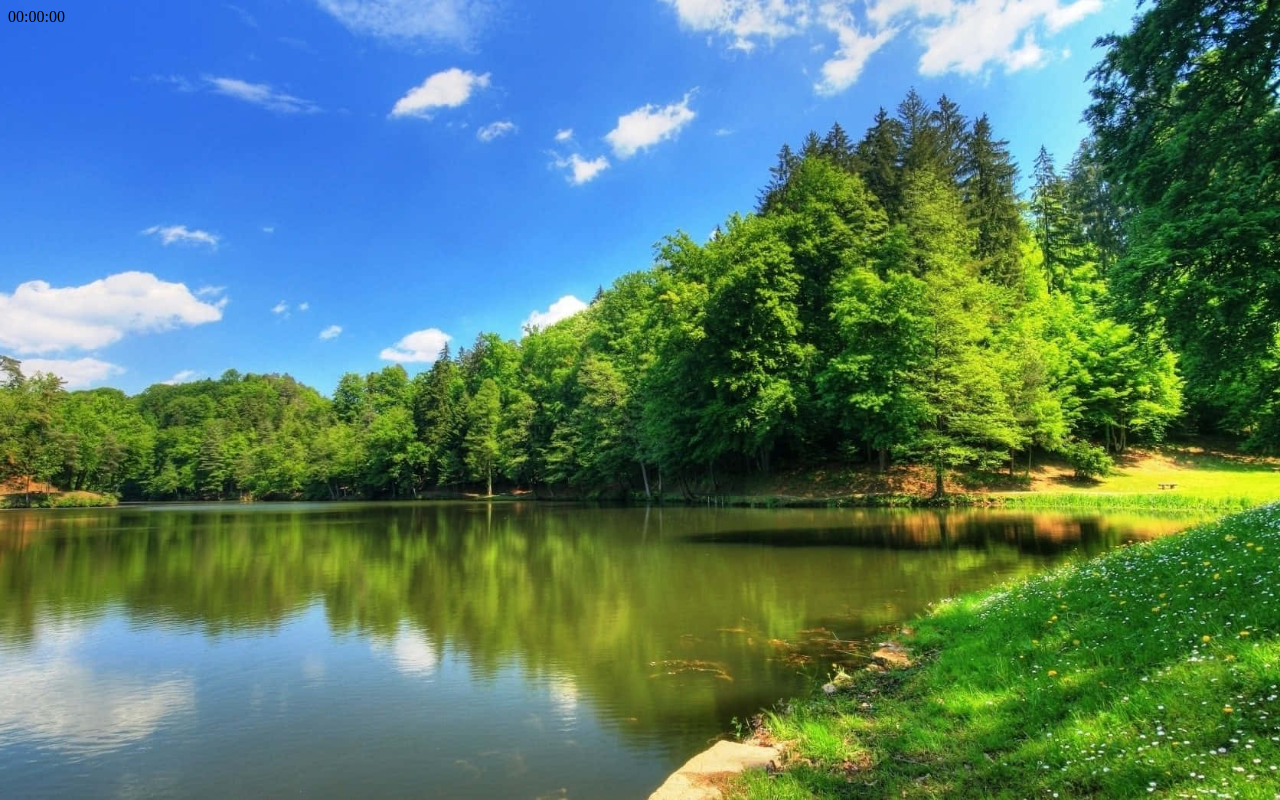
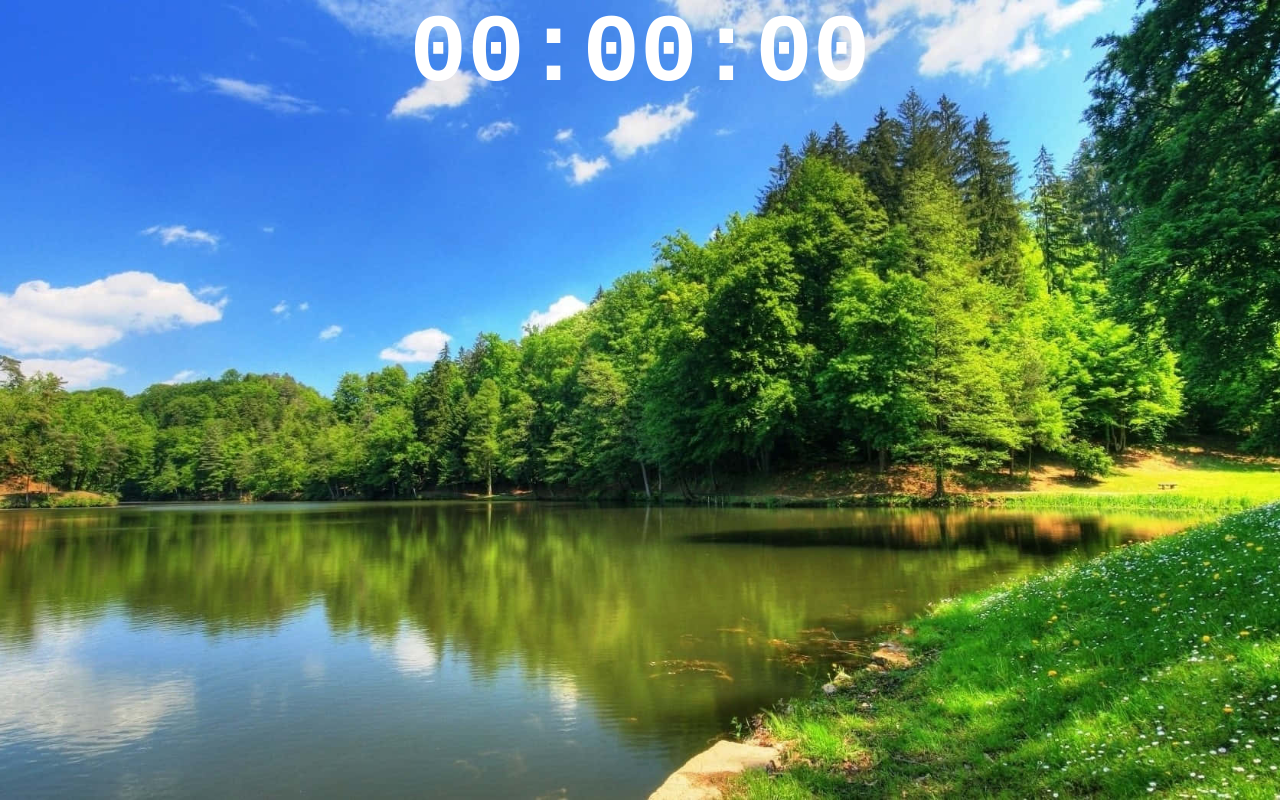
Before and after one commit to AhmadRabie1/Digital-Clock-App, a React (Vite) app in the folder my-react/: page / in a window 1280 px wide. Built offline with nearby package versions, Linux system fonts and the light colour scheme.

Commit message:
styling for the clock it self

```diff
--- a/my-react/src/index.css
+++ b/my-react/src/index.css
@@ -4,4 +4,18 @@ body{
     background-repeat: no-repeat;
     background-size: cover;
     background-attachment: fixed;
+    margin: 0;
 }
+
+.clock-container{
+
+}
+
+.clock{
+    color: white;
+    font-size: 6rem;
+    font-weight: bold;
+    font-family: monospace;
+    text-align: center;
+
+}
```
